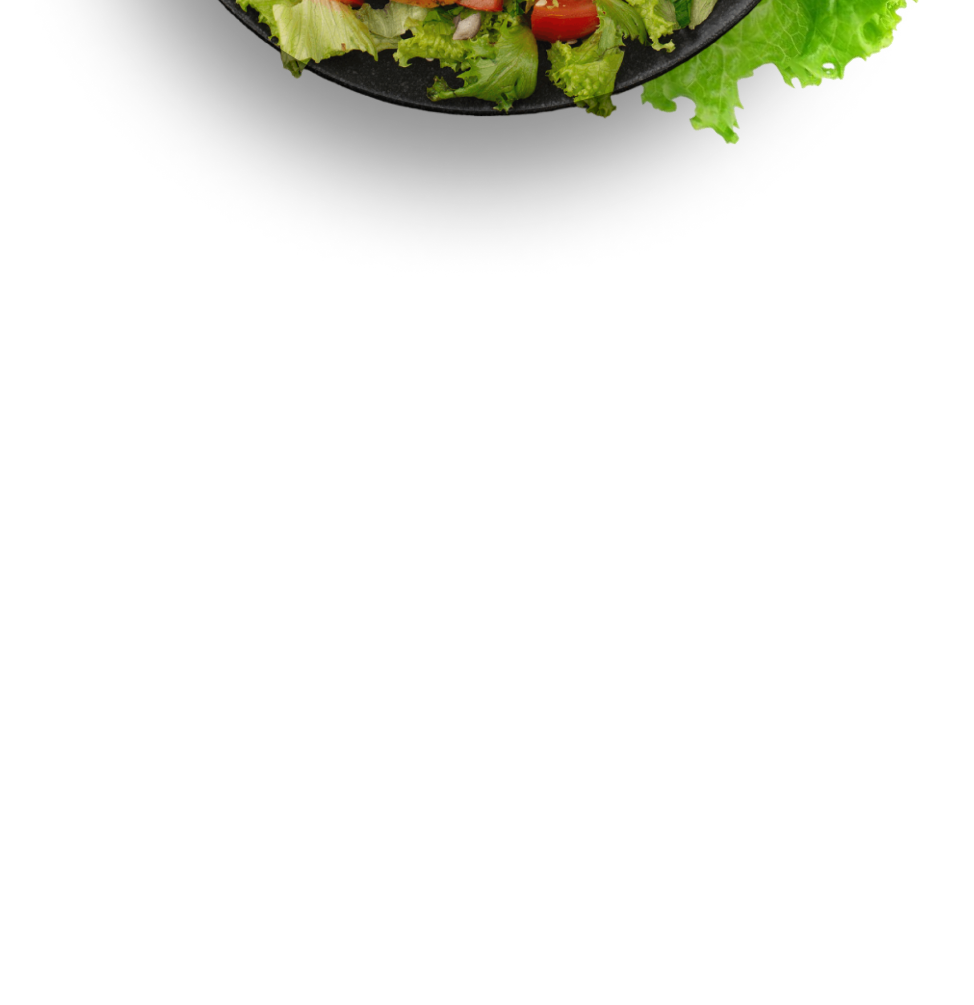
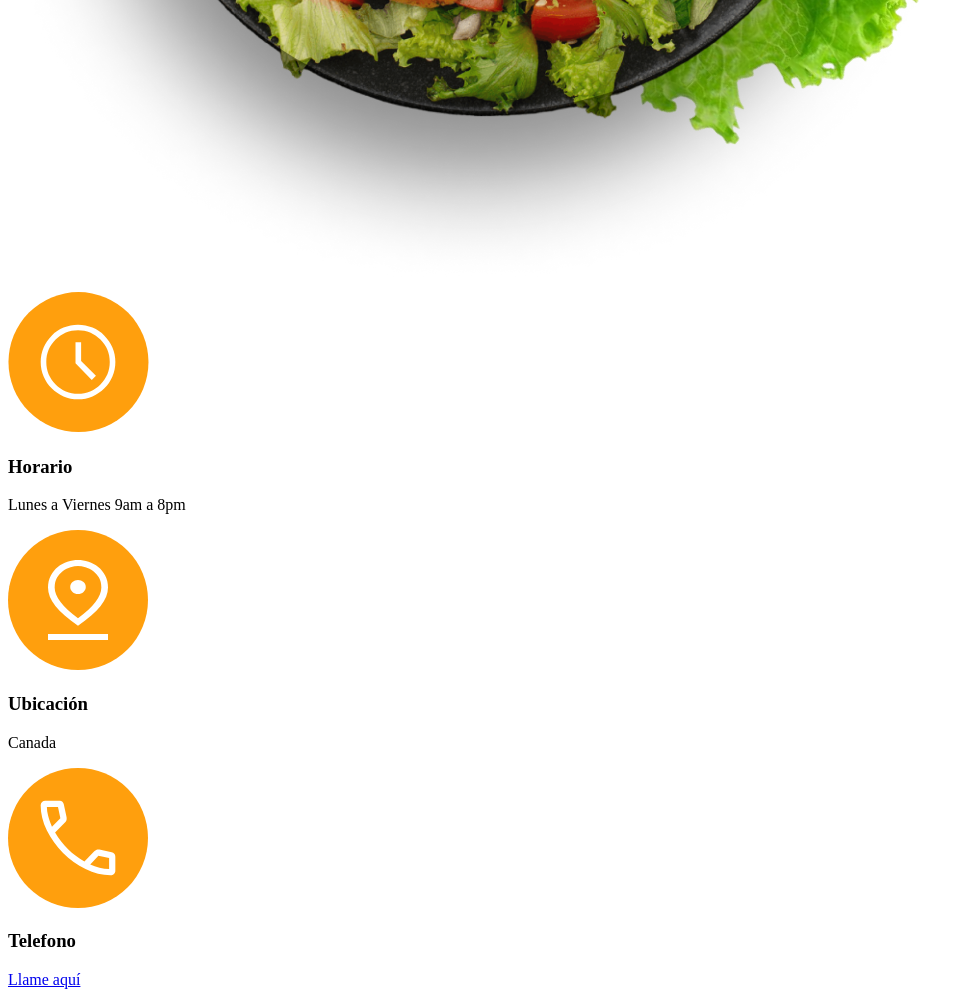
Before and after one commit to DanielXero/sitio-web-food, a plain HTML site: page index.html in a window 1280 px wide. Shown: the part 3046-4051 px from the top of the page, without its empty margins (0-974 px from the left). Before the commit the page ends 3346 px from the top, so only its background shows below. Drawn offline with Linux system fonts and the light colour scheme.

Commit message:
Agregando la seccion de info al html

```diff
--- a/index.html
+++ b/index.html
@@ -46,5 +46,24 @@
         </div>
       </div>
     </header>
+
+    <section class="info container">
+        <div class="info-1">
+            <img src="img/time.svg" alt="">
+            <h3>Horario</h3>
+            <p>Lunes a Viernes 9am a 8pm</p>
+        </div>
+        <div class="info-1">
+            <img src="img/gps.svg" alt="">
+            <h3>Ubicación</h3>
+            <p>Canada</p>
+        </div>
+        <div class="info-1">
+            <img src="img/phone.svg" alt="">
+            <h3>Telefono</h3>
+            <p><a href="tel:+34678567876"> Llame aquí</a></p>
+
+        </div>
+    </section>
   </body>
 </html>
```
